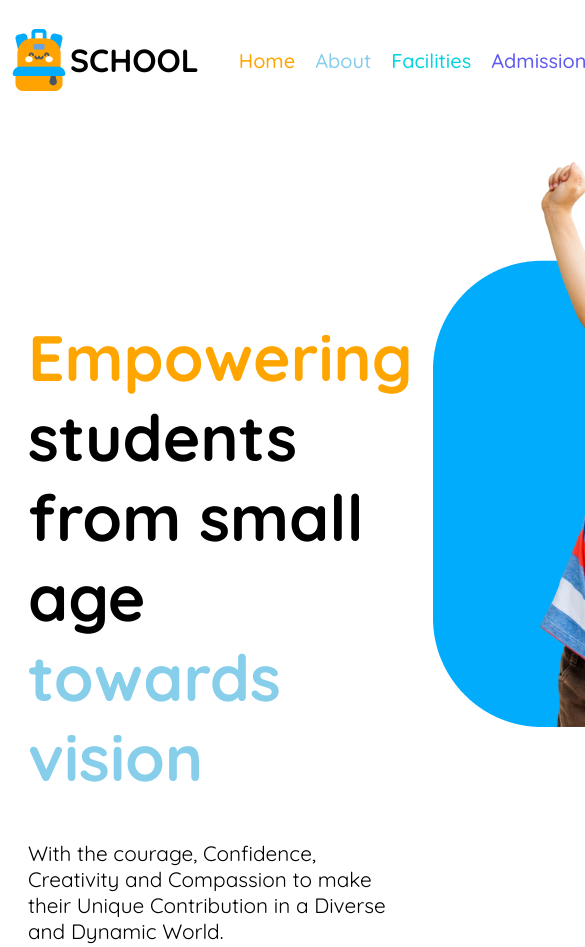
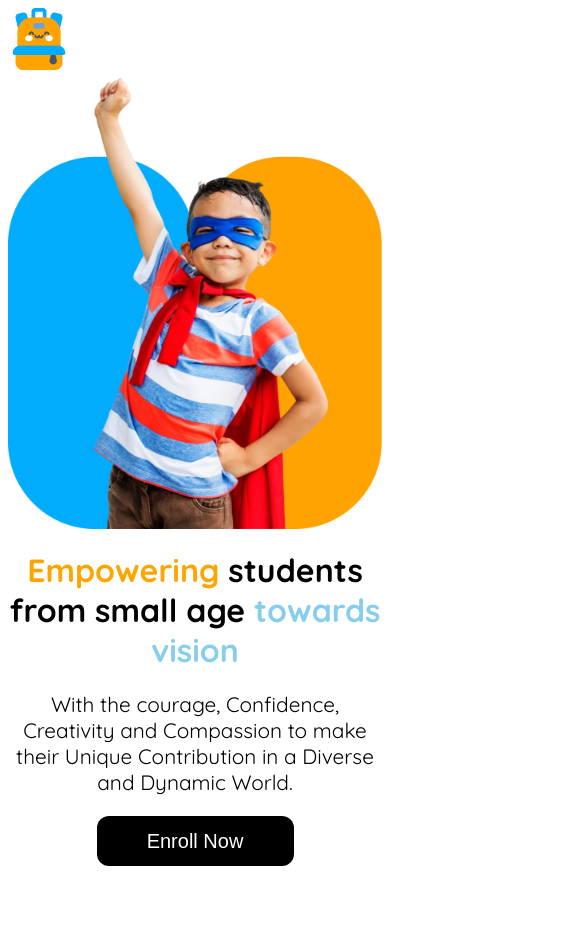
Before and after one commit to Safakatt206/safakat-assignment-2, a plain HTML site: page index.html in a window 390 px wide. Shown: the top 947 px of the page, 585 px wide, since content can reach past the window. After the commit the page ends 874 px from the top, so only its background shows below. Drawn offline with Linux system fonts and the light colour scheme.

Commit message:
forth commit

```diff
--- a/styles/styles.css
+++ b/styles/styles.css
@@ -51,6 +51,7 @@
     max-width: 1440px ;
     margin: 0 auto;
 
+
   }
   .nav-item{
     list-style: none;
@@ -75,18 +76,17 @@
     max-width: 1440px;
 
     margin: 0 auto;
-    margin-top: 20px;
+    display: flex;
+
 
   }
   .banner-content{
    max-width: 640px;
-    max-height: 331px;
-    margin-right: 130;
+     margin-right: 130;
   }
   .banner{
     align-items: center;
-    justify-content: space-between;
-    padding: 20px;
+
   }
   .banner-title{
     font-size: 4rem;
@@ -96,10 +96,42 @@
 
   }
   .banner-image{
-    width: 575px;
-    margin-left: 20px;
-
+   width: 100%;
   }
   .banner-description{
     font-size: 1.3rem;
   }
+
+
+  /* rosponsive media query */
+  @media screen and (max-width: 576px) {
+    .banner-image{
+
+    }
+    .banner
+    {
+      flex-direction: column-reverse;
+
+      justify-items: center;
+
+
+    }
+    .banner-title{
+      font-size: 2rem;
+      font-weight: 800;
+    text-align: center;}
+
+      .banner-content{
+        max-width: 630px;
+        justify-items:center;
+       }
+       .banner-description{
+        text-align: center;
+       }
+
+    .name,
+    .nav-links,
+    .btn-primary{
+      display: none;
+    }
+    }
```
